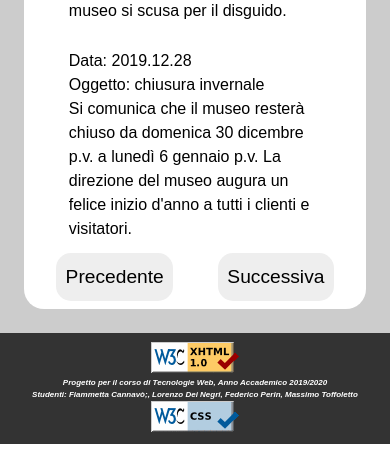
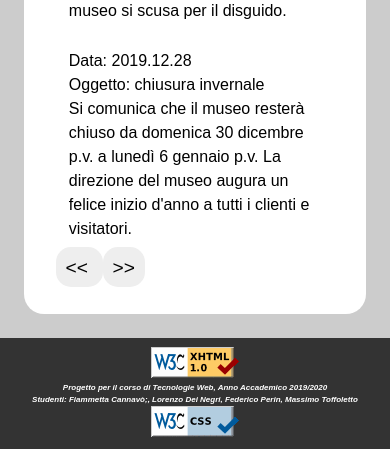
Before and after one commit to pheasant98/ProgettoTecnologieWeb, a PHP site: page /HTML/Avvisi.html in a window 390 px wide. Shown: the part 1061-1510 px from the top of the page. Run offline with PHP 8.4, Linux system fonts and the light colour scheme.

Commit message:
Update Avvisi.html; #29
Modificati i tasti precedente/successivo con style.css; non mi soddisfano ancora.

```diff
--- a/CSS/Style.css
+++ b/CSS/Style.css
@@ -248,6 +248,7 @@ a.avvisosingolo:visited {
     }
 
     #Back, #Next {
+        display: inline;
         text-align: center;
         color: #000000;
         font-size: 1.2em;
@@ -255,14 +256,6 @@ a.avvisosingolo:visited {
         background-color: #EEEEEE;
         border-radius: 15px;
         position: center;
-    }
-
-    #Back {
-        float:left;
-    }
-
-    #Next {
-        float:right;
     }
 
     #breadcrumbs {
--- a/HTML/Avvisi.html
+++ b/HTML/Avvisi.html
@@ -111,17 +111,18 @@
                 </li>
             </ul>
             <p>
-                <a id="Back" class="Button" tabindex="27" href="" title="Torna indietro" role="button" aria-label="Torna alla pagina di recensione precedente"> Precedente
+                <a id="Back" class="Button" tabindex="27" href="" title="Torna indietro" role="button" aria-label="Torna alla pagina di recensione precedente"> &lt;&lt;
                 </a>
-                <a id="Next" class="Button" tabindex="28" href="" title="Vai avanti" role="button" aria-label="Vai alla pagina di recensione succesiva"> Successiva
+                <a id="Next" class="Button" tabindex="28" href="" title="Vai avanti" role="button" aria-label="Vai alla pagina di recensione succesiva"> &gt;&gt;
                 </a>
             </p>
+
             <p>
                 <a id="ButtonBackUp" tabindex="29" href="#header" title="Torna su" aria-label="Torna su" >
                     <img alt="Torna su" src="../Images/TornaSu.png"/>
                 </a>
             </p>
-            &nbsp; &nbsp; &nbsp;
+
         </div>
 
         <div id="footer" aria-label="footer">
```
